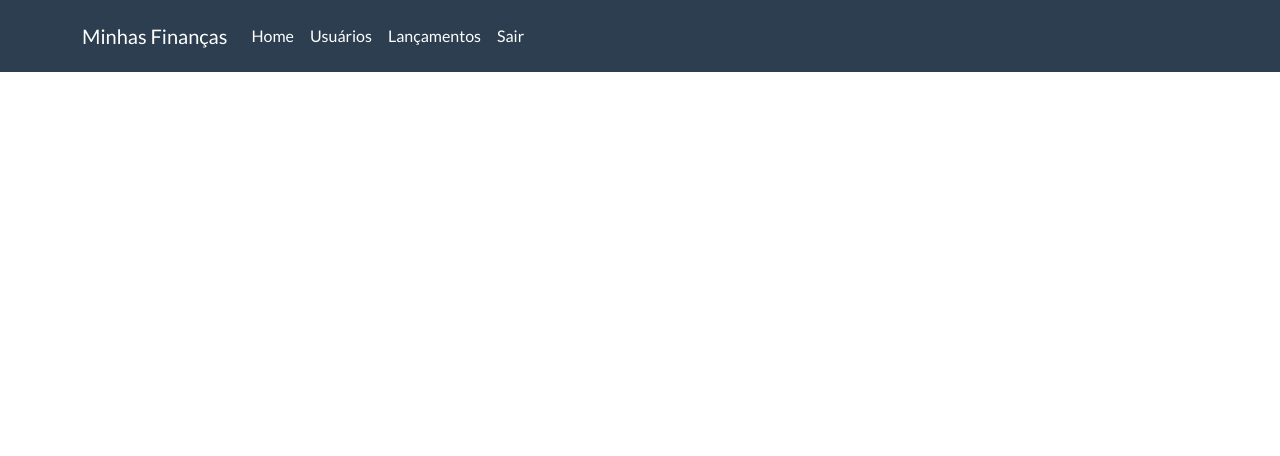
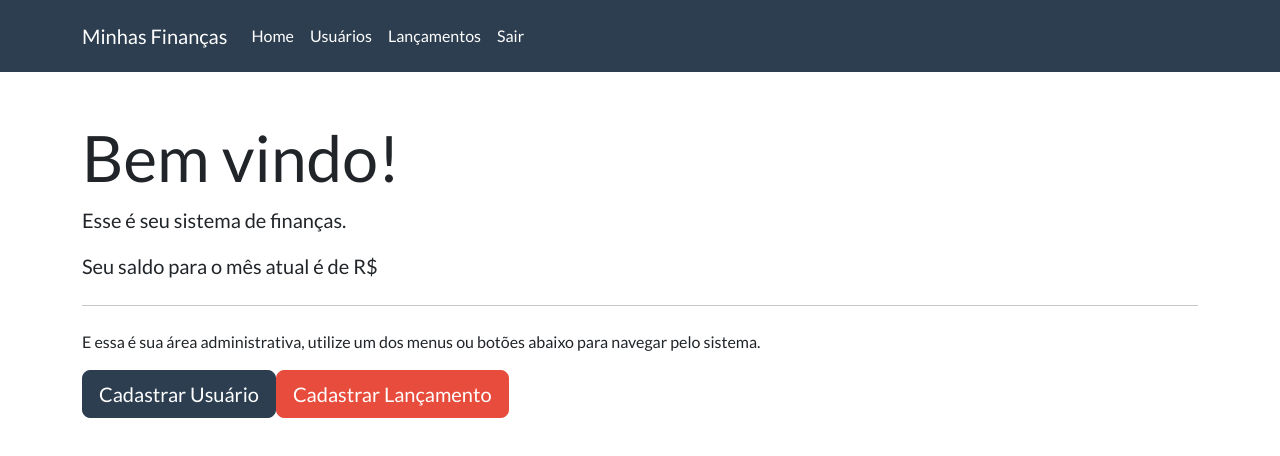
Before and after one commit to GuilhermeJackson/minhas-financas-front, a React (Vite) app: page /home in a window 1280 px wide. Shown: the top 456 px of the page. Built offline with nearby package versions, Linux system fonts and the light colour scheme.

Commit message:
Criado página home
criado nova página home usando bootstrap e navegação com navigate do react-router-dom

```diff
--- a/src/routes/appRoutes.tsx
+++ b/src/routes/appRoutes.tsx
@@ -1,13 +1,15 @@
 import { BrowserRouter as Router, Route, Routes } from 'react-router-dom';
 import Login from '../views/login';
 import CadastroUsuario from '../views/cadastroUsuario';
+import Home from '../views/home';
 
 function AppRouter() {
     return (
         <Router>
             <Routes>
+                <Route path='/home' element={<Home />} />
                 <Route path="/login" element={<Login />} />
-                <Route path="/cadastro-usuario" element={<CadastroUsuario />} />
+                <Route path="/cadastro-usuarios" element={<CadastroUsuario />} />
             </Routes>
         </Router>
     )
--- a/src/views/cadastroUsuario.tsx
+++ b/src/views/cadastroUsuario.tsx
@@ -1,8 +1,9 @@
 import { useState } from "react"
 import FormGroup from "../components/form-group";
+import { useNavigate } from "react-router-dom";
 
 function CadastroUsuario() {
-
+    const navigate = useNavigate();
     const [nome, setNome] = useState<string>('');
     const [email, setEmail] = useState<string>('');
     const [senha, setSenha] = useState<string>('');
@@ -13,6 +14,10 @@ function CadastroUsuario() {
         console.log(email)
         console.log(senha)
         console.log(senhaRepeticao)
+    }
+
+    const cancelar = () => {
+        navigate('/login')
     }
 
     return (
@@ -58,7 +63,7 @@ function CadastroUsuario() {
                                 </FormGroup>
 
                                 <button onClick={cadastrar} type="button" className="btn btn-success">Salvar</button>
-                                <button type="button" className="btn btn-danger">Voltar</button>
+                                <button onClick={cancelar} type="button" className="btn btn-danger">Cancelar</button>
                             </div>
                         </div>
                     </div>
--- /dev/null
+++ b/src/views/home.tsx
@@ -0,0 +1,35 @@
+import { useState } from "react";
+
+interface HomeProps {
+    saldo: number;
+}
+
+function Home() {
+
+    const [saldo, setSaldo] = useState<number>();
+
+
+    return (
+        <div className="jumbotron">
+            <h1 className="display-3">Bem vindo!</h1>
+            <p className="lead">Esse é seu sistema de finanças.</p>
+            <p className="lead">Seu saldo para o mês atual é de R$ {saldo} </p>
+            <hr className="my-4" />
+            <p>E essa é sua área administrativa, utilize um dos menus ou botões abaixo para navegar pelo sistema.</p>
+            <p className="lead">
+                <a className="btn btn-primary btn-lg"
+                    href="/cadastro-usuarios"
+                    role="button"><i className="pi pi-users"></i>
+                    Cadastrar Usuário
+                </a>
+                <a className="btn btn-danger btn-lg"
+                    href="/cadastro-lancamentos"
+                    role="button"><i className="pi pi-money-bill"></i>
+                    Cadastrar Lançamento
+                </a>
+            </p>
+        </div>
+    );
+}
+
+export default Home;
--- a/src/views/login.tsx
+++ b/src/views/login.tsx
@@ -1,15 +1,20 @@
 import { useState } from "react";
 import Card from "../components/card";
 import FormGroup from "../components/form-group";
+import { useNavigate } from "react-router-dom";
 
 function Login() {
-
+   const navigate = useNavigate();
    const [email, setEmail] = useState<string>('');
    const [senha, setSenha] = useState<string>('');
 
    const entrar = () => {
       console.log("Email: " + email);
       console.log("Senha: " + senha);
+   }
+
+   const prepararCadastrar = () => {
+      navigate('/cadastro-usuarios');
    }
 
    return (
@@ -41,8 +46,8 @@ function Login() {
                               <button onClick={entrar} className="btn btn-success">
                                  <i className="pi pi-sign-in"></i>Entrar
                               </button>
-                              <button className="btn btn-danger">
-                                 <i className="pi pi-plus"></i> Cadastrar
+                              <button onClick={prepararCadastrar} className="btn btn-danger">
+                                 <i className="pi pi-plus" ></i> Cadastrar
                               </button>
                            </fieldset>
                         </div>
```
